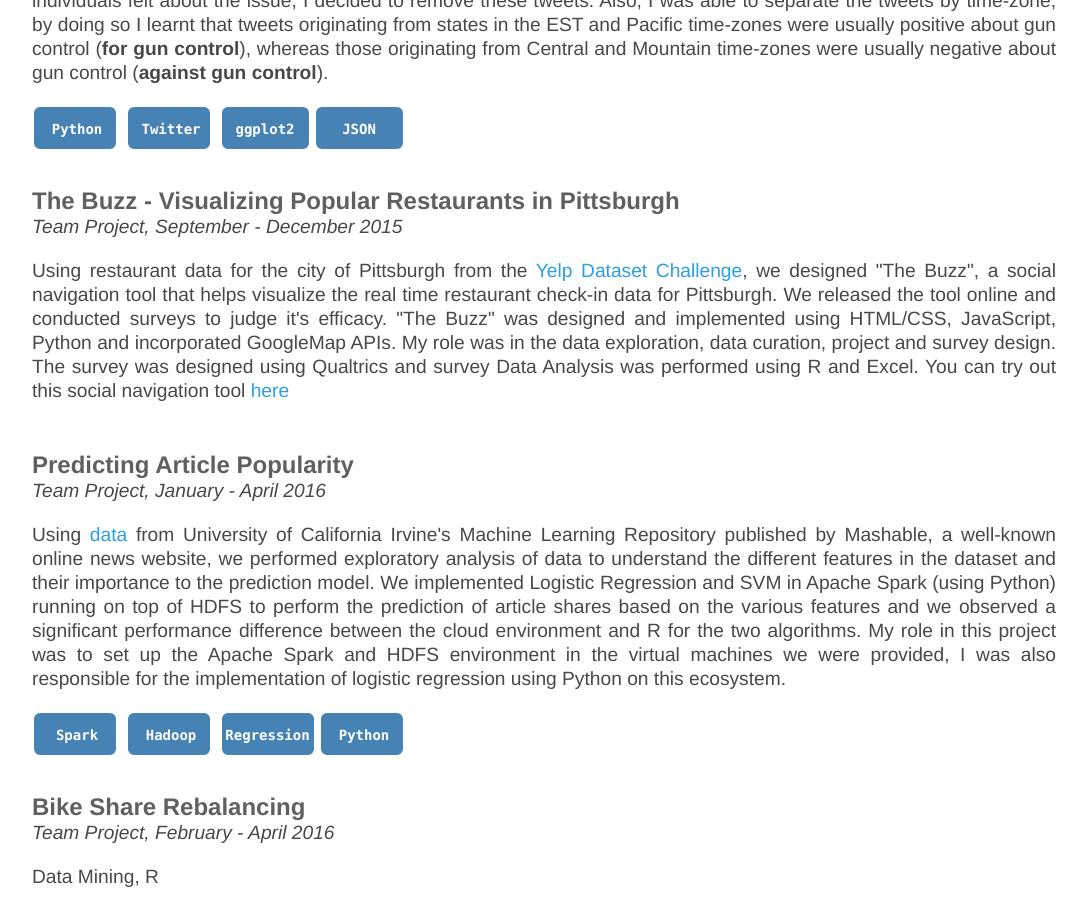
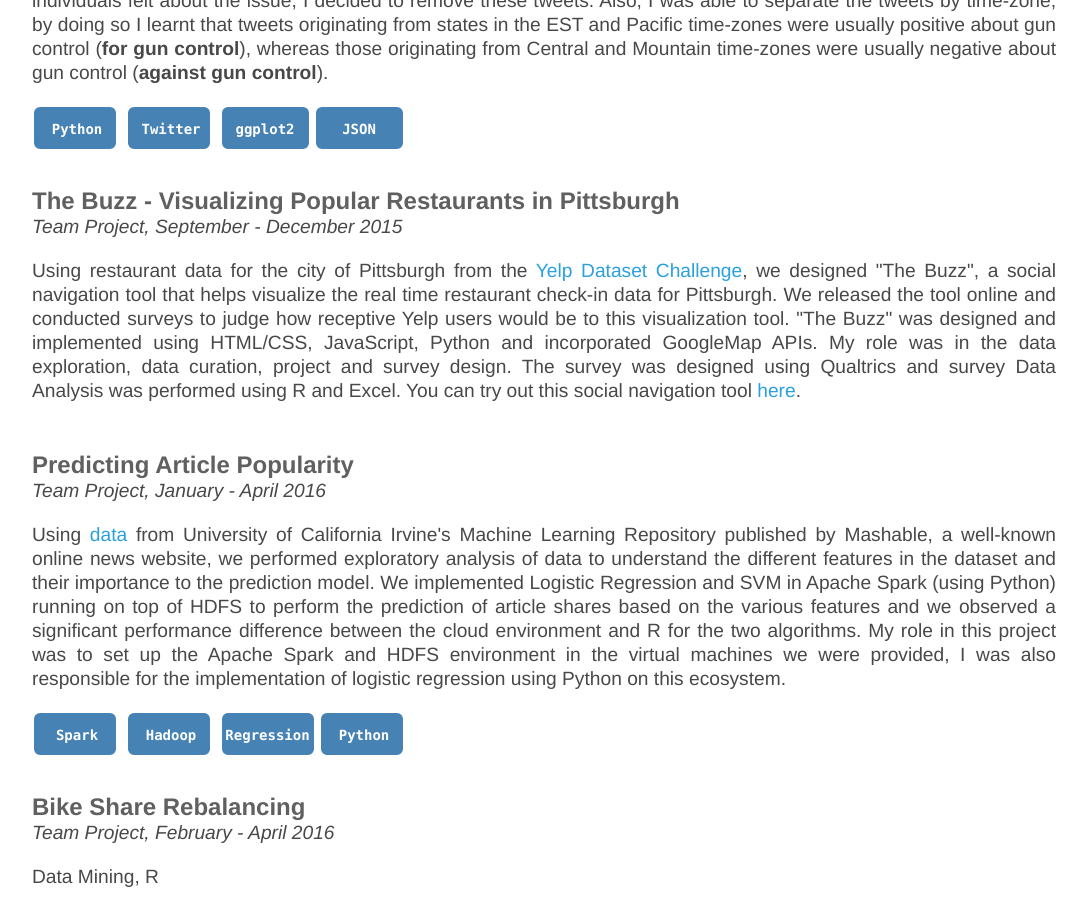
Before and after one commit to NeilBardhan/neilbardhan.github.io, a Jekyll site: the page built from projects/index.html, in a window 1280 px wide and 900 px high, scrolled down 2531 px. Shown: the whole window, without its empty margins (96-1183 px from the left). Built offline with Jekyll 4.4.1, drawn with Linux system fonts in a browser that asks for light colours.

Commit message:
Update index.html

```diff
--- a/projects/index.html
+++ b/projects/index.html
@@ -174,7 +174,7 @@
 	<div id="project6">
 		<h3>The Buzz - Visualizing Popular Restaurants in Pittsburgh</h3>
 		<p><em>Team Project, September - December 2015</em></p>
-		<p>Using restaurant data for the city of Pittsburgh from the <a href="https://www.yelp.com/dataset_challenge"> Yelp Dataset Challenge</a>, we designed "The Buzz", a social navigation tool that helps visualize the real time restaurant check-in data for Pittsburgh. We released the tool online and conducted surveys to judge it's efficacy. "The Buzz" was designed and implemented using HTML/CSS, JavaScript, Python and incorporated GoogleMap APIs. My role was in the data exploration, data curation, project and survey design. The survey was designed using Qualtrics and survey Data Analysis was performed using R and Excel. You can try out this social navigation tool <a href="http://pitt.edu/~bja43/buzz.html">here</a></p>
+		<p>Using restaurant data for the city of Pittsburgh from the <a target="_blank" href="https://www.yelp.com/dataset_challenge"> Yelp Dataset Challenge</a>, we designed "The Buzz", a social navigation tool that helps visualize the real time restaurant check-in data for Pittsburgh. We released the tool online and conducted surveys to judge how receptive Yelp users would be to this visualization tool. "The Buzz" was designed and implemented using HTML/CSS, JavaScript, Python and incorporated GoogleMap APIs. My role was in the data exploration, data curation, project and survey design. The survey was designed using Qualtrics and survey Data Analysis was performed using R and Excel. You can try out this social navigation tool <a target="_blank" href="http://pitt.edu/~bja43/buzz.html">here</a>.</p>
 	</div>
 	<br>
 
```
